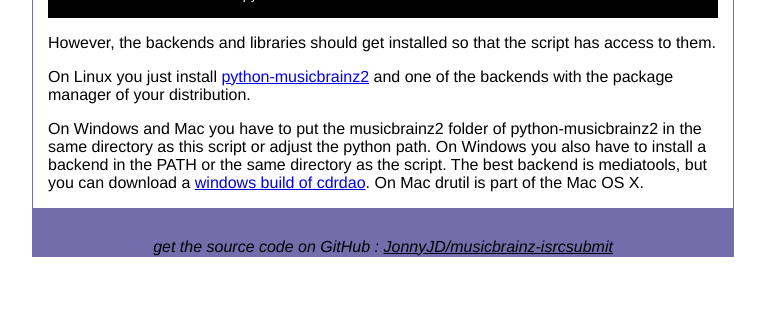
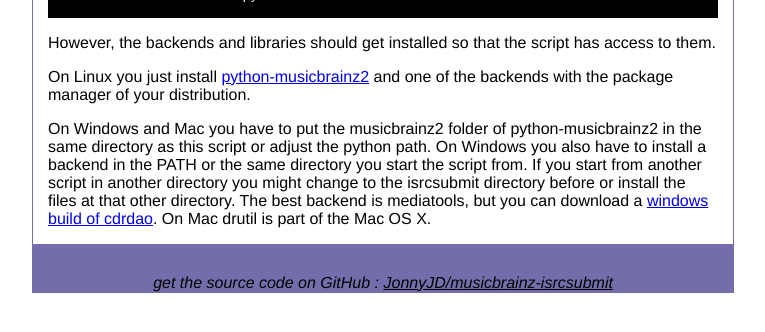
Before and after one commit to JonnyJD/musicbrainz-isrcsubmit, a Jekyll site: the page built from install.markdown, in a window 1280 px wide, cut to the strip 324-656 px from the top of the page. Shown: the whole strip, without its empty margins (257-1022 px from the left). Built offline with Jekyll 4.4.1, drawn with Linux system fonts in a browser that asks for light colours.

Commit message:
refine the windows path instructions a bit

```diff
--- a/install.markdown
+++ b/install.markdown
@@ -17,7 +17,10 @@
 and one of the backends with the package manager of your distribution.
 
 On Windows and Mac you have to put the musicbrainz2 folder of python-musicbrainz2 in the same directory as this script or adjust the python path.
-On Windows you also have to install a backend in the PATH or the same directory as the script.
+On Windows you also have to install a backend in the PATH
+or the same directory you start the script from.
+If you start from another script in another directory you might change
+to the isrcsubmit directory before or install the files at that other directory.
 The best backend is mediatools, but you can download a
 [windows build of cdrdao](http://www.student.tugraz.at/thomas.plank/).
 On Mac drutil is part of the Mac OS X.
```
